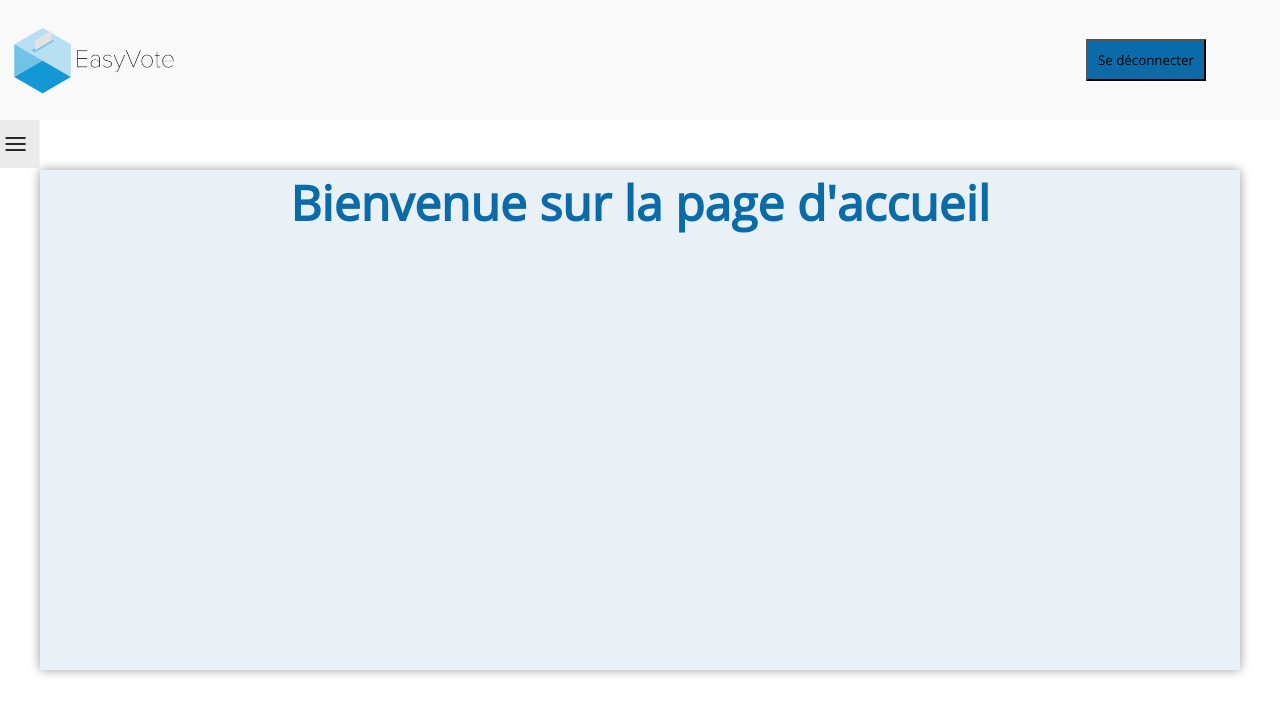
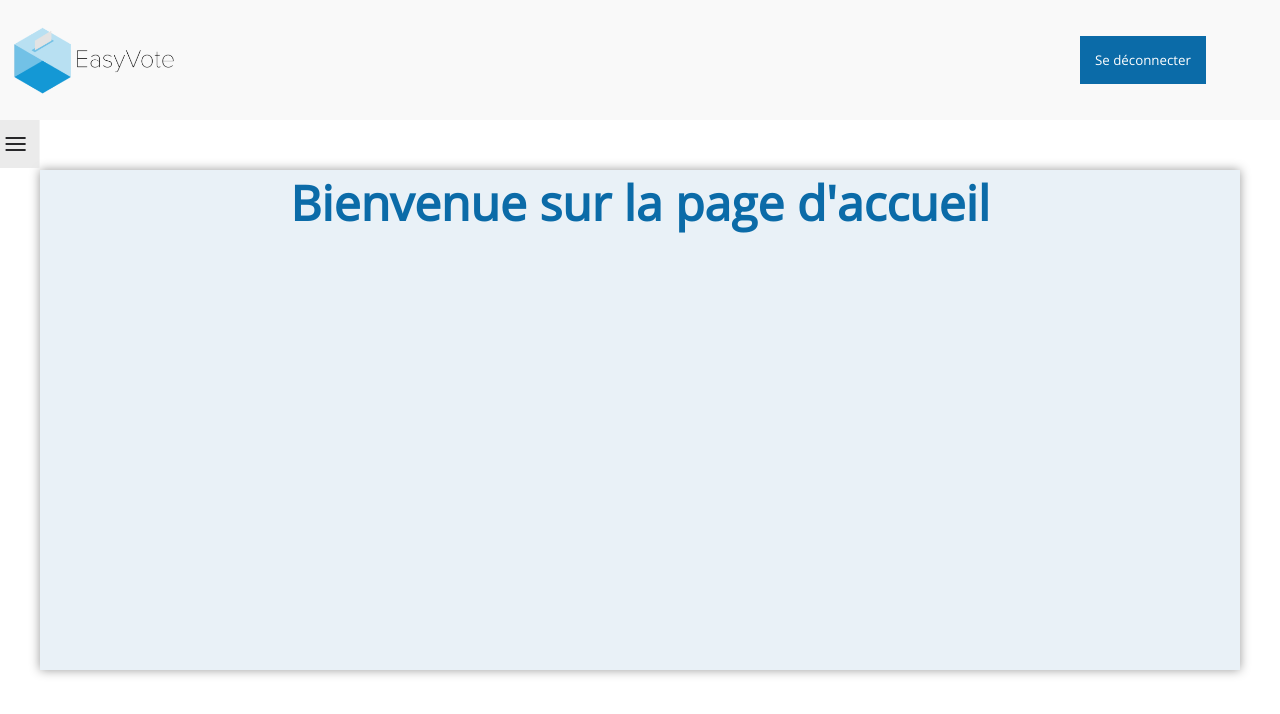
Before and after one commit to emkyu404/EasyVote, a React (Create React App) app in the folder client/: page / in a window 1280 px wide. Shown: the top 714 px of the page. Built offline with nearby package versions, Linux system fonts and the light colour scheme.

Commit message:
gestion du click en dehors du menu pour le fermer automatiquement

```diff
--- a/client/package.json
+++ b/client/package.json
@@ -3,6 +3,7 @@
   "version": "0.1.0",
   "private": true,
   "dependencies": {
+    "@material-ui/core": "^4.11.4",
     "@testing-library/jest-dom": "^5.11.4",
     "@testing-library/react": "^11.1.0",
     "@testing-library/user-event": "^12.1.10",
--- a/client/src/App.js
+++ b/client/src/App.js
@@ -6,6 +6,7 @@ import Home from './components/Home'
 import Elections from './components/Elections'
 import Profil from './components/Profil'
 import { Sling as Hamburger } from 'hamburger-react'
+import ClickAwayListener from '@material-ui/core/ClickAwayListener'
 import {
   BrowserRouter as Router,
   Switch,
@@ -22,6 +23,12 @@ function App() {
     setShowMenu(!showMenu)
   }
 
+  const desactivateMenu = () => {
+    if(showMenu){
+      setShowMenu(false)
+    }
+  }
+
   const getCitizens = () => {
     console.log("aaa");
     Axios.get("http://localhost:3001/citizens").then((response) => {
@@ -36,13 +43,16 @@ function App() {
 
        {/* Tout ce qu'il y a sous la page */}
           <Router>
+          <ClickAwayListener onClickAway={desactivateMenu}>
           <div className={"flex-row "+ (showMenu ? "shown" : "hidden")}>
+
             {/* Si le state showMenu vrai, affiche le menu */}
             <div className="menu-container ">
                         <Link to="/" style={{ textDecoration : "none" }}><div className="menu-item">Accueil</div></Link>
                         <Link to="/elections" style={{ textDecoration : "none" }}><div className="menu-item">Elections</div></Link>
                         <Link to="/profil" style={{ textDecoration : "none" }}><div className="menu-item">Profil</div></Link>
             </div>
+
           {/* Toujours visible, change le component afficher en fonction de l'adresse correspondante (par défaut '/' correspond au component Home) */}
               <div className="hamburger-column">
                 <div className={"hamburger-container " + (showMenu ? "button-close-active" : "button-close-inactive")}>
@@ -52,6 +62,7 @@ function App() {
                 </div>
               </div>
             </div>
+            </ClickAwayListener>
           <div className="page">
             <Switch>
                   <Route exact path="/">
--- a/client/src/components/BoutonConnexionDeconnexion.js
+++ b/client/src/components/BoutonConnexionDeconnexion.js
@@ -10,9 +10,12 @@ const BoutonConnexionDeconnexion = () => {
 const BoutonConnexionDeconnexionStyle = {
     position : "relative",
     backgroundColor: "#0B6BA8",
-    padding : "10px",
+    padding : "15px",
     top : "50%",
-    transform : "translateY(-50%)"
+    transform : "translateY(-50%)",
+    border : "none",
+    color : "white",
+    cursor : "pointer"
 }
 
 const buttonContainerStyle = {
--- a/client/src/components/Home.js
+++ b/client/src/components/Home.js
@@ -1,7 +1,7 @@
 
-const Home = () => {
+const Home = ({onClick}) => {
     return (
-        <div className='main-container'>
+        <div className='main-container' onClick={onClick}>
                 <h1>Bienvenue sur la page d'accueil</h1>
         </div>
     )
```
Also changed, not shown: 1 other file (tests, documents, lock files or other folders).
